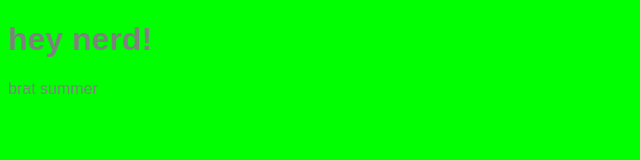
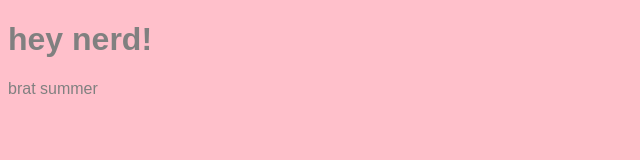
Before and after one commit to christiearcus/sylvia_study, a plain HTML site: page index.html in a window 1280 px wide. Shown: the whole page, without its empty margins (0-640 px from the left). Drawn offline with Linux system fonts and the light colour scheme.

Commit message:
Change background colour to pink 💜

```diff
--- a/styles.css
+++ b/styles.css
@@ -1,5 +1,5 @@
 body {
-  background-color: lime;
+  background-color: pink;
   font-family: arial;
   color: grey
 }
```
